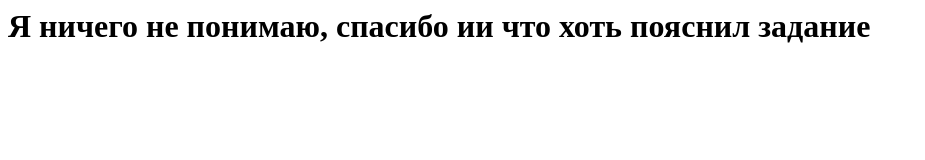
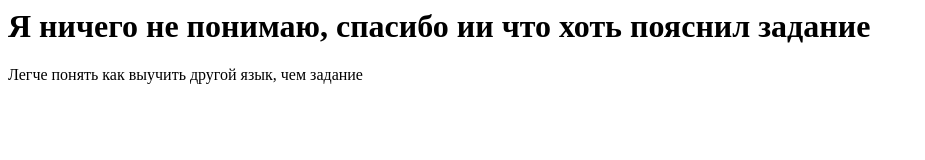
Before and after one commit to uwvls/first-project, a plain HTML site: page index.html in a window 1280 px wide. Shown: the whole page, without its empty margins (0-925 px from the left). Drawn offline with Linux system fonts and the light colour scheme.

Commit message:
Добавила параграф

```diff
--- a/index.html
+++ b/index.html
@@ -6,5 +6,6 @@
   </head>
   <body>
     <h1> Я ничего не понимаю, спасибо ии что хоть пояснил задание</h1>
+    <p> Легче понять как выучить другой язык, чем задание</p>
   </body>
 </html>
```
